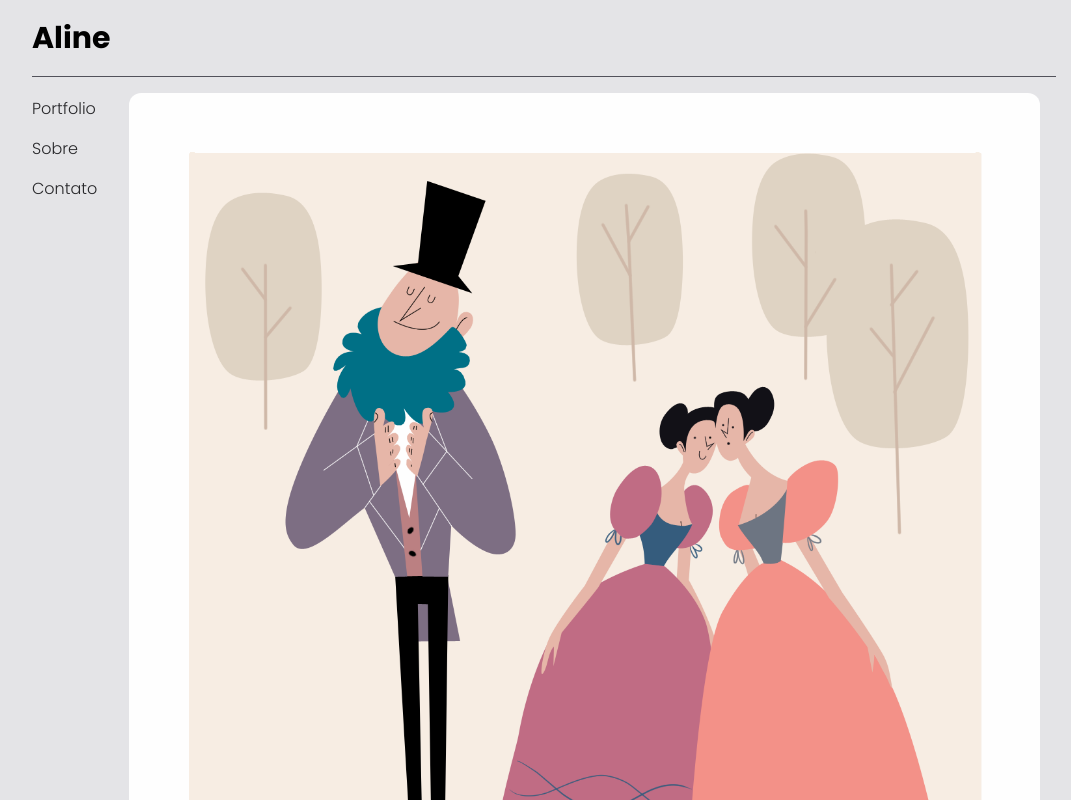
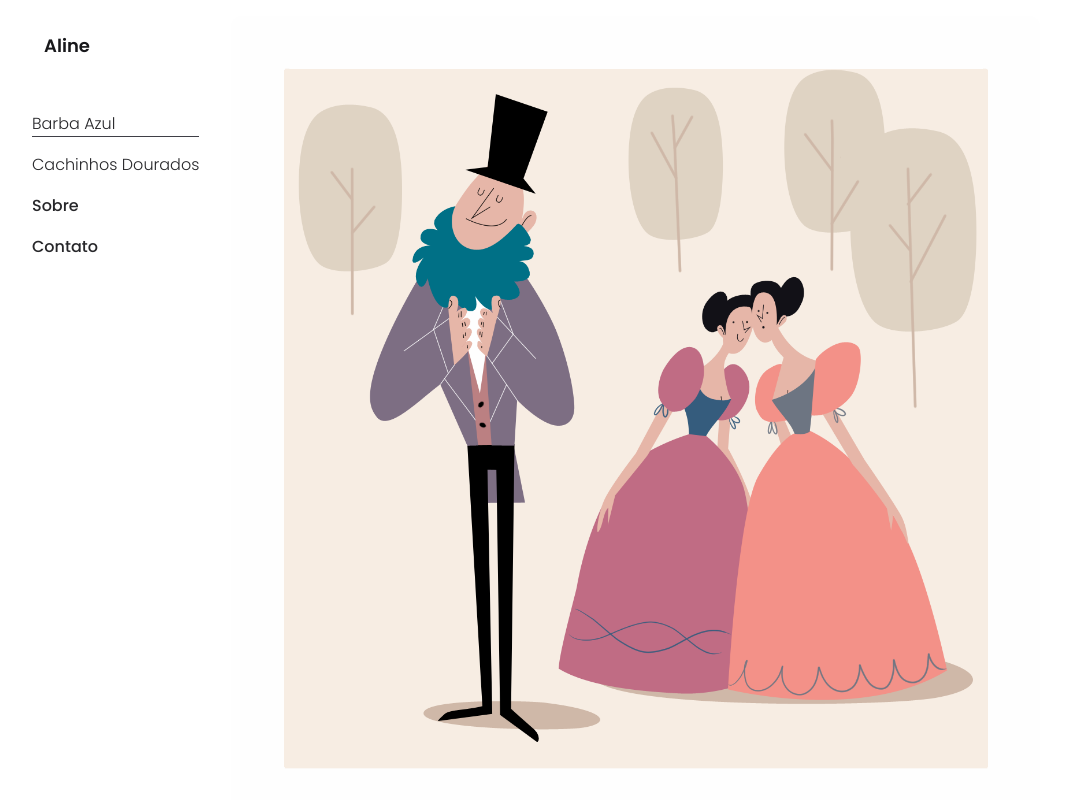
Before and after one commit to joselio105/alineIlustra, a Next.js app: page /view/barba-azul in a window 1280 px wide. Shown: the top 800 px of the page, without its empty margins (96-1167 px from the left). Built offline with nearby package versions, Linux system fonts and the light colour scheme.

Commit message:
feat(client): change layout

```diff
--- a/package.json
+++ b/package.json
@@ -13,6 +13,7 @@
     "@types/node": "18.11.9",
     "@types/react": "18.0.25",
     "@types/react-dom": "18.0.9",
+    "clsx": "^1.2.1",
     "eslint": "8.28.0",
     "eslint-config-next": "13.0.5",
     "next": "13.0.5",
--- /dev/null
+++ b/src/@types/Work.d.ts
@@ -0,0 +1,5 @@
+export interface Work {
+    title: string
+    slug: string
+    content: string[]
+  }
--- a/src/components/Menu.tsx
+++ b/src/components/Menu.tsx
@@ -1,11 +1,44 @@
+import clsx from "clsx";
 import Link from "next/link";
+import { Work } from "../@types/Work";
 
-export default function Menu(){
+interface Props {
+  works: Work[]
+  slug: string
+}
+
+export default function Menu( { works, slug }: Props ){
     return(
-      <nav className="flex flex-col gap-4  font-light mt-5">
-        <Link className="text-zinc-800 hover:border-b hover:border-zinc-700" href="/">Portfolio</Link>
-        <Link className="text-zinc-800 hover:border-b hover:border-zinc-700" href="/about">Sobre</Link>
-        <Link className="text-zinc-800 hover:border-b hover:border-zinc-700" href="/contact">Contato</Link>
-      </nav>
+      <div className="flex flex-col">
+        <h1 className="text-zinc-900 font-semibold text-lg py-8 px-3">Aline</h1>
+        <nav className="flex flex-col gap-4 font-light mt-5">
+          <ul className="flex flex-col gap-4 text-zinc-800">
+            {
+              works.map((work, key) => (
+                <li
+                  key={key}
+                  className={clsx(
+                    "border-b hover:border-zinc-700",
+                    {
+                      "border-zinc-700": slug===work.slug,
+                      "border-transparent": slug!==work.slug
+                    }
+                  )}
+                >
+                  <Link
+                    href={`/view/${work.slug}`}
+
+                  >
+                    {work.title}
+                  </Link>
+                </li>
+              ))
+            }
+          </ul>
+          <Link className="border-b border-transparent text-zinc-800 font-medium hover:border-zinc-700" href="/about">Sobre</Link>
+          <Link className="border-b border-transparent text-zinc-800 font-medium hover:border-zinc-700" href="/contact">Contato</Link>
+        </nav>
+      </div>
+
     )
 }
--- a/src/components/Page.tsx
+++ b/src/components/Page.tsx
@@ -1,18 +1,18 @@
 import { ReactNode } from "react";
+import { Work } from "../@types/Work";
 import Menu from "./Menu"
 
 interface Props {
     children: ReactNode
+    works: Work[]
+    slug: string
 }
 
-export default function Page( { children }: Props ){
+export default function Page( { children, works, slug }: Props ){
     return (
-        <div className="w-screen h-full min-h-screen bg-zinc-200">
-            <header className="max-w-5xl mx-auto py-5 border-b border-zinc-600 text-3xl font-bold flex items-center">
-                Aline
-            </header>
+        <div className="w-screen h-full min-h-screen">
             <div className="max-w-5xl mx-auto flex gap-4 items-start">
-                <Menu />
+                <Menu slug={slug} works={works} />
                 <main className="flex flex-1 p-4">
                     {children}
                 </main>
--- a/src/pages/index.tsx
+++ b/src/pages/index.tsx
@@ -3,22 +3,20 @@ import Link from "next/link";
 import { useRouter } from "next/router";
 import Page from "../components/Page";
 import { Works, getDir } from "../contents/works";
-import content from "../../public/works.json"
+import works from "../../public/works.json"
 
 const images = Object.keys(Works).map((key: string) => `/${getDir(key)}/1.png`);
 
 export default function Home() {
 
-  console.log(content)
-
   const router = useRouter();
   const id = router.query.id as string;
 
   return (
-    <Page>
+    <Page works={works} slug="">
       <div className="w-full flex flex-wrap gap-2">
         {
-          content.map( ({ slug }) => (
+          works.map( ({ slug }) => (
             <Link href={`/view/${slug}`} key={slug}>
               <Image src={`/${slug}/1.png`} width={256} height={256} alt={slug} className="w-64 h-64 object-cover rounded-xl" />
           </Link>
--- a/src/pages/view/[slug].tsx
+++ b/src/pages/view/[slug].tsx
@@ -2,7 +2,12 @@ import Image from "next/image";
 import Link from "next/link";
 import { GetStaticPaths } from "next";
 
+import fsPromises from 'fs/promises';
+import path from 'path'
+
 import Page from "../../components/Page";
+
+import works from "../../../public/works.json";
 
 interface Props {
   title: string
@@ -10,23 +15,23 @@ interface Props {
   content: string[]
 }
 
-const contentFile = "http://localhost:3000/works.json";
+const contentFile = `public/works.json`;
 
-const Post = ( { content, slug, title }: Props ) => {
+const Post = ( { content, slug }: Props ) => {
 
     return (
-        <Page>
+        <Page works={works} slug={slug}>
           <div className="flex flex-col">
               <div className="w-full flex flex-wrap gap-2">
                 {
                   content.map(image => (
                     <Image
                       key={image}
-                      loader={()=>(`http://localhost:3000/${slug}/${image}`)}
+                      loader={()=>(`${process.cwd()}${slug}/${image}`)}
                       src={`${image}`}
                       width={500}
                       height={500}
-                      alt={image}
+                      alt={`${process.cwd()}${slug}/${image}`}
                       className="w-full object-cover rounded-xl"
                     />
                   ))
@@ -48,8 +53,9 @@ const Post = ( { content, slug, title }: Props ) => {
 export default Post;
 
 export const getStaticPaths: GetStaticPaths<{ slug: string }> = async () => {
-    const response = await fetch(contentFile)
-    const works = await response.json()
+    const filePath = path.join(process.cwd(), contentFile);
+    const jsonData = await fsPromises.readFile(filePath);
+    const works = JSON.parse(String(jsonData));
 
     const paths = works.map(({ slug }: Props) => ({
       params: { slug },
@@ -65,9 +71,12 @@ interface ContextProps {
 }
 
 export const getStaticProps = async ( context: ContextProps ) => {
-    const { slug } = context.params
-    const response = await fetch(contentFile)
-    const works = await response.json();
-    const work = works.find((work: Props) => (work.slug === slug))
-    return { props: work }
+    const { slug } = context.params;
+    const filePath = path.join(process.cwd(), contentFile);
+    const jsonData = await fsPromises.readFile(filePath);
+    const works = JSON.parse(String(jsonData));
+
+    return {
+      props: works.find((work: Props) => (work.slug === slug))
+    }
   }
```
Also changed, not shown: 1 other file (tests, documents, lock files or other folders).
